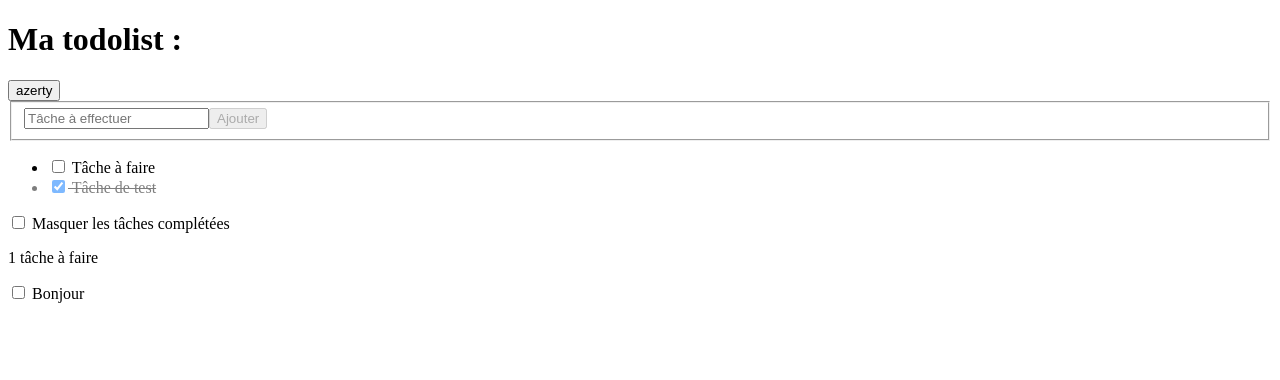
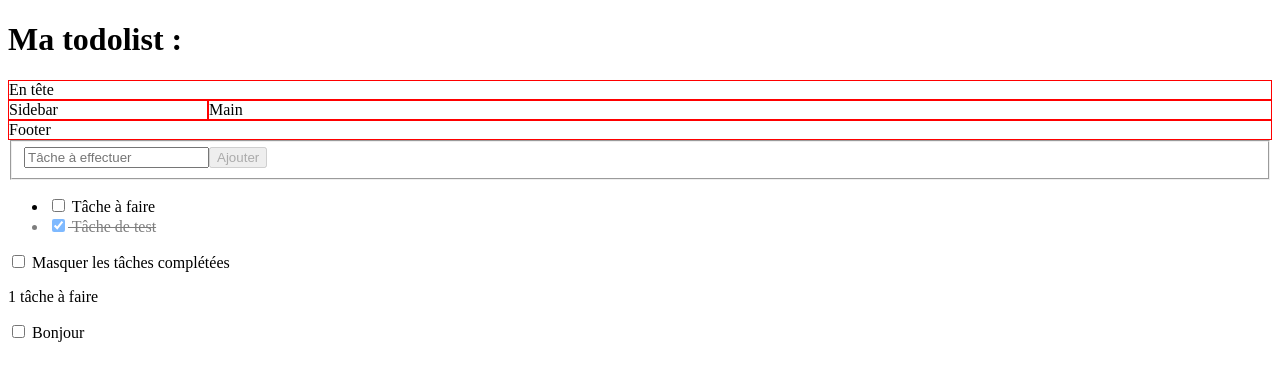
Before and after one commit to eljefe213/Grafikart_VUEJS, a Vue app: page / in a window 1280 px wide. Shown: the top 380 px of the page. Built offline with nearby package versions, Linux system fonts and the light colour scheme.

Commit message:
Use the Layout component

```diff
--- a/src/App.vue
+++ b/src/App.vue
@@ -1,6 +1,11 @@
 <template>
   <h1>Ma todolist :</h1>
-  <Button>azerty</Button>
+  <Layout>
+    <template v-slot:header>En tête</template>
+    <template v-slot:aside>Sidebar</template>
+    <template v-slot:main>Main</template>
+    <template v-slot:footer>Footer</template>
+  </Layout>
   <form @submit.prevent="addTodo">
     <fieldset role="group">
       <input type="text" placeholder="Tâche à effectuer" v-model="newTodo">
@@ -29,6 +34,7 @@
 import {computed, ref} from "vue";
 import Checkbox from './Checkbox.vue';
 import Button from './Button.vue';
+import Layout from "@/Layout.vue";
 
 const newTodo = ref('')
 const hideCompleted = ref(false)
--- a/src/Layout.vue
+++ b/src/Layout.vue
@@ -1,8 +1,29 @@
 <template>
   <div class="layout">
-    <header></header>
-    <aside></aside>
-    <main></main>
-    <footer></footer>
+    <header>
+      <slot name="header"></slot>
+    </header>
+    <aside>
+      <slot name="aside"></slot>
+    </aside>
+    <main>
+      <slot name="main"></slot>
+    </main>
+    <footer>
+      <slot name="footer"></slot>
+    </footer>
   </div>
 </template>
+<style>
+.layout {
+  display: grid;
+  grid-template-columns: 200px 1fr;
+}
+.layout > * {
+  border: solid 1px red;
+}
+.layout header,
+.layout footer {
+  grid-column: 1 / -1;
+}
+</style>
```
